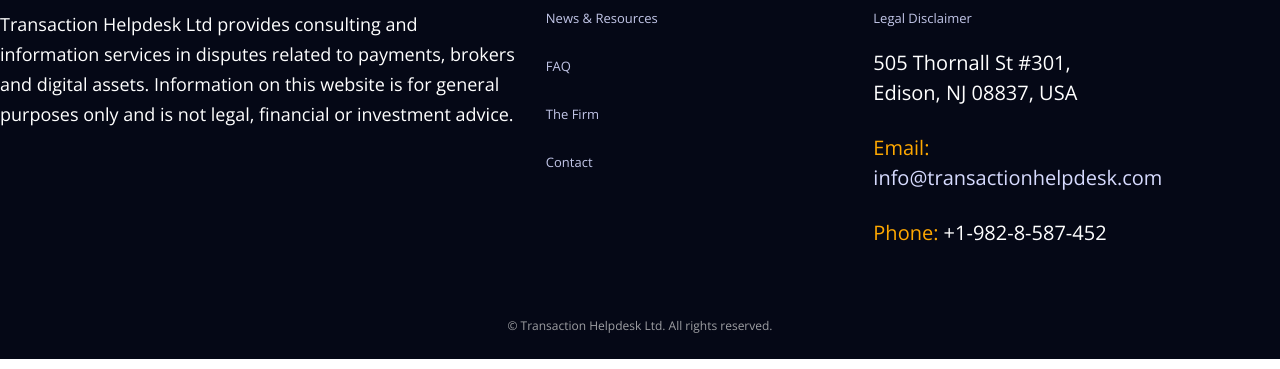
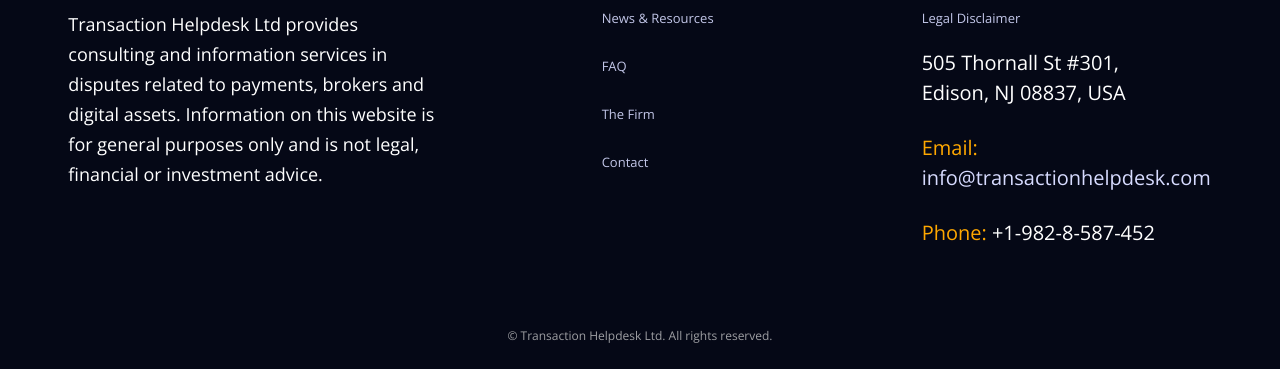
Before and after one commit to tereshonkov/star-law-master, a plain HTML site: page index.html in a window 1280 px wide. Shown: the part 8088-8457 px from the top of the page. Drawn offline with nearby package versions, Linux system fonts and the light colour scheme.

Commit message:
style: enhance footer layout and responsiveness with new styles

```diff
--- a/assets/css/style.css
+++ b/assets/css/style.css
@@ -1374,6 +1374,7 @@ section{
   -moz-background-size: cover;
   -o-background-size: cover;
   background-size: cover;
+  background-color: #050816;
 }
 .footer-logo{
     max-width: 100%;
@@ -1385,6 +1386,7 @@ section{
     color: #fff;
     line-height: 30px;
     margin-top: 25px;
+    max-width: 73%;
 }
 .footer-top{
     font-size: 25px;
@@ -1406,6 +1408,13 @@ section{
     list-style-type: none;
     line-height: 40px;
     color: #fff;
+}
+.footer-menu li a {
+  color: #d7dbff;
+}
+.footer-menu li a:hover {
+  color: #fff;
+  text-decoration: none;
 }
 .location li {
     font-size: 20px;
@@ -1431,6 +1440,30 @@ section{
 .location_map li a {
     margin-right:10px;
     color:#3b4a6b !important;
+}
+
+.footer-col {
+  margin-bottom: 30px;
+  padding: 0 15px;
+}
+
+.footer-logo-wrap {
+  margin-bottom: 15px;
+}
+
+.footer-main-row {
+  align-items: flex-start;
+}
+
+.footer-bottom {
+  text-align: center;
+  margin-top: 10px;
+}
+
+.footer-bottom .color-gray {
+  font-size: 12px;
+  opacity: 0.7;
+  margin: 0;
 }
 
 .social:hover {
@@ -1996,10 +2029,21 @@ ol {
 
 .footer-main-row {
   align-items: flex-start;
+  margin-left: 0;
+  margin-right: 0;
+}
+.footer-h {
+  /* max-width: 100%; */
+  max-width: 73%;
+}
+.footer-col {
+  margin-left: 0 !important;
 }
 
 .footer-col {
   margin-bottom: 30px;
+  margin-left: 0;
+  padding: 0 15px;
 }
 
 /* логотип в футере */
@@ -2080,3 +2124,36 @@ ol {
     margin-top: 15px;
   }
 }
+
+
+/* Добавлено: блок стилей для центрирования колонок футера на десктопах */
+@media (min-width: 992px) {
+  .our_footer_area .footer-main-row {
+    display: flex;
+    justify-content: center;
+    align-items: flex-start;
+    flex-wrap: wrap;
+    margin-left: 0;
+    margin-right: 0;
+  }
+
+  .our_footer_area .footer-main-row::before,
+  .our_footer_area .footer-main-row::after {
+    display: none;
+  }
+
+  .our_footer_area .footer-main-row > .footer-col,
+  .our_footer_area .footer-main-row > .footer-bottom {
+    float: none;
+  }
+
+  .our_footer_area .footer-main-row > .footer-col {
+    flex: 0 0 auto;
+  }
+
+  .our_footer_area .footer-main-row > .footer-bottom {
+    flex: 0 0 100%;
+    max-width: 100%;
+    margin-top: 20px;
+  }
+}
```
